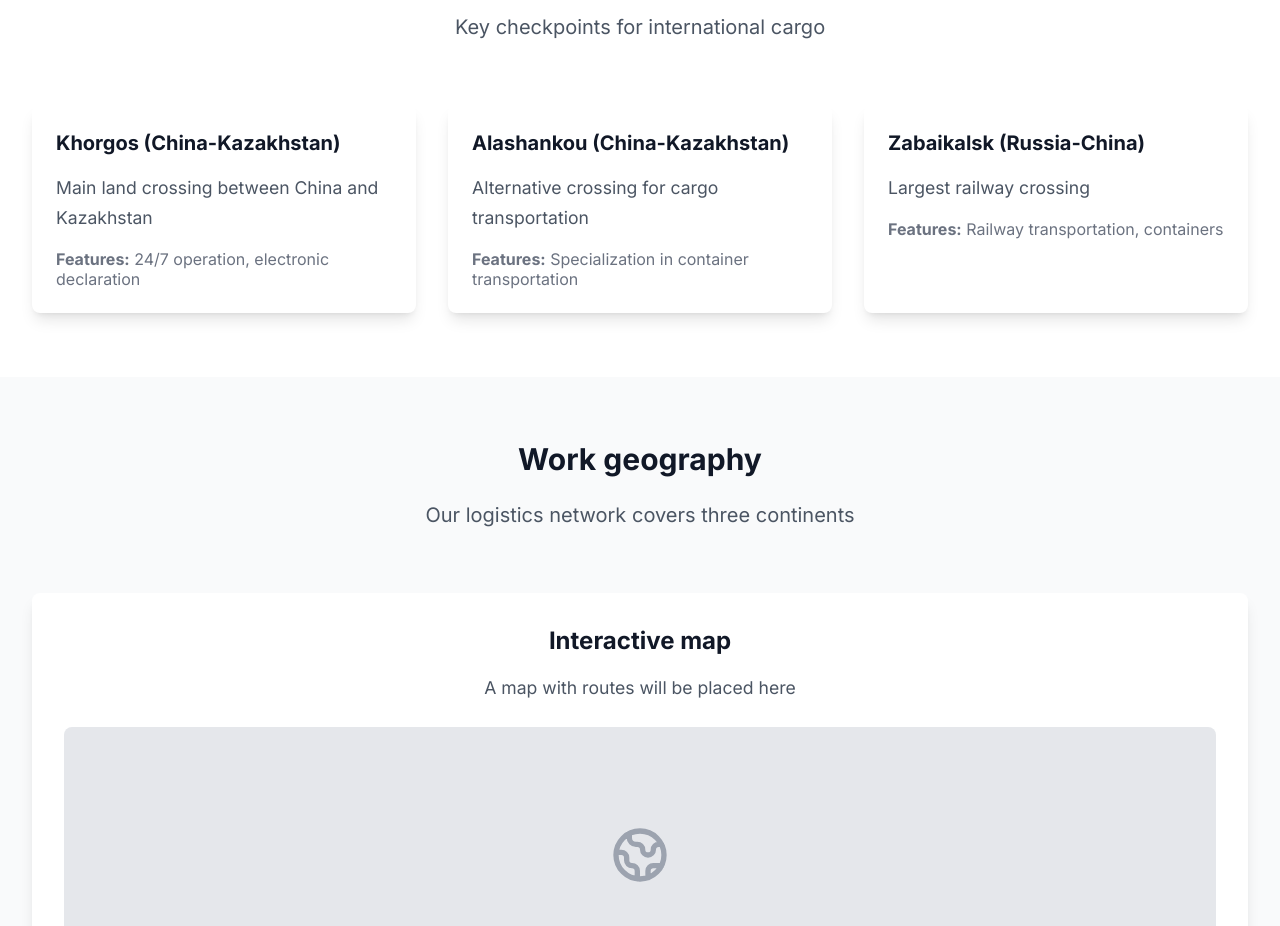
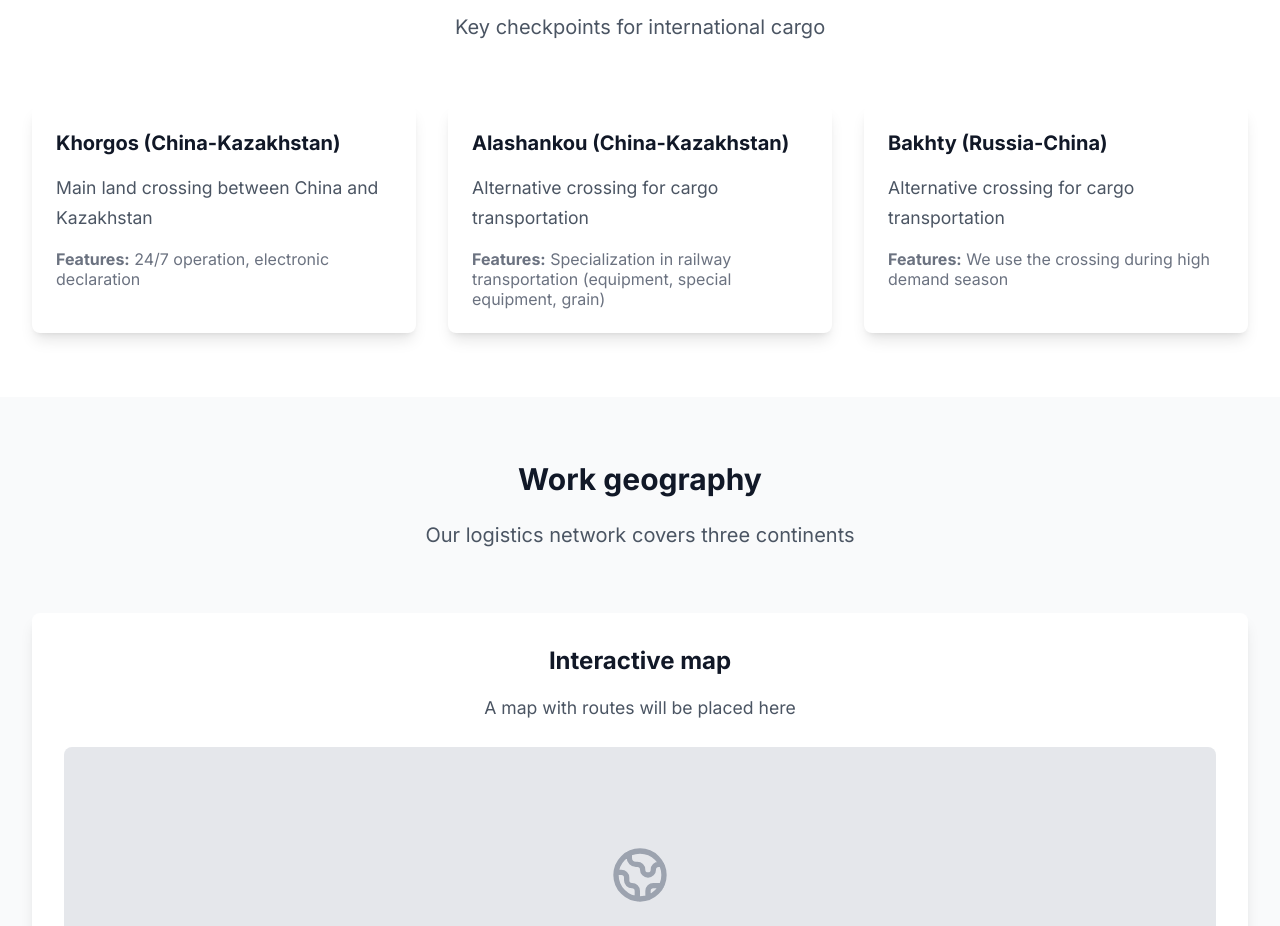
Before and after one commit to Allexndr/veltatrans, a Next.js app: page /en/directions in a window 1280 px wide. Shown: the part 1800-2726 px from the top of the page. Built offline with nearby package versions, Linux system fonts and the light colour scheme.

Commit message:
Обновлены пограничные переходы: Аллашанькоу - специализация на ЖД перевозках, Забайкальск заменен на Бахты

```diff
--- a/messages/en.json
+++ b/messages/en.json
@@ -260,12 +260,12 @@
       "alashankou": {
         "title": "Alashankou (China-Kazakhstan)",
         "description": "Alternative crossing for cargo transportation",
-        "features": "Specialization in container transportation"
+        "features": "Specialization in railway transportation (equipment, special equipment, grain)"
       },
-      "zabaikalsk": {
-        "title": "Zabaikalsk (Russia-China)",
-        "description": "Largest railway crossing",
-        "features": "Railway transportation, containers"
+      "bakhty": {
+        "title": "Bakhty (Russia-China)",
+        "description": "Alternative crossing for cargo transportation",
+        "features": "We use the crossing during high demand season"
       }
     },
     "geography": {
--- a/messages/kz.json
+++ b/messages/kz.json
@@ -281,12 +281,12 @@
       "alashankou": {
         "title": "Алашанькоу (Қытай-Қазақстан)",
         "description": "Жүк тасымалы үшін балама өту",
-        "features": "Контейнерлік тасымалдауға мамандандыру"
+        "features": "Темір жол тасымалдауға мамандандыру (жабдықтар, арнайы техника, дән)"
       },
-      "zabaikalsk": {
-        "title": "Забайкальск (Ресей-Қытай)",
-        "description": "Ресей-Қытай шекарасындағы негізгі темір жол өтуі",
-        "features": "Жоғары өткізу қабілеті, кедендік ресімдеу"
+      "bakhty": {
+        "title": "Бахты (Ресей-Қытай)",
+        "description": "Жүк тасымалы үшін балама өту",
+        "features": "Жоғары сұраныс кезеңінде өтуді пайдаланамыз"
       }
     },
     "geography": {
--- a/messages/ru.json
+++ b/messages/ru.json
@@ -260,12 +260,12 @@
       "alashankou": {
         "title": "Алашанькоу (Китай-Казахстан)",
         "description": "Альтернативный переход для грузовых перевозок",
-        "features": "Специализация на контейнерных перевозках"
+        "features": "Специализация на железнодорожных перевозках (оборудование, спецтехника, зерно)"
       },
-      "zabaikalsk": {
-        "title": "Забайкальск (Россия-Китай)",
-        "description": "Крупнейший железнодорожный переход",
-        "features": "Железнодорожные перевозки, контейнеры"
+      "bakhty": {
+        "title": "Бахты (Россия-Китай)",
+        "description": "Альтернативный переход для грузовых перевозок",
+        "features": "Используем переход в сезон высокого спроса"
       }
     },
     "geography": {
--- a/messages/zh.json
+++ b/messages/zh.json
@@ -281,12 +281,12 @@
       "alashankou": {
         "title": "阿拉山口 (中国-哈萨克斯坦)",
         "description": "货运的替代口岸",
-        "features": "专门从事集装箱运输"
+        "features": "专门从事铁路运输（设备、特种设备、粮食）"
       },
-      "zabaikalsk": {
-        "title": "后贝加尔斯克 (俄罗斯-中国)",
-        "description": "中俄边境主要铁路口岸",
-        "features": "高吞吐量，海关清关"
+      "bakhty": {
+        "title": "巴克图 (俄罗斯-中国)",
+        "description": "货运的替代口岸",
+        "features": "我们在高需求季节使用该口岸"
       }
     },
     "geography": {
--- a/src/app/[locale]/directions/page.tsx
+++ b/src/app/[locale]/directions/page.tsx
@@ -242,10 +242,10 @@ export default function DirectionsPage() {
               </div>
 
               <div className="bg-white rounded-lg shadow-lg p-6">
-                <h3 className="text-xl font-bold text-gray-900 mb-4">{t('borderCrossings.zabaikalsk.title')}</h3>
-                <p className="text-gray-600 mb-4">{t('borderCrossings.zabaikalsk.description')}</p>
+                <h3 className="text-xl font-bold text-gray-900 mb-4">{t('borderCrossings.bakhty.title')}</h3>
+                <p className="text-gray-600 mb-4">{t('borderCrossings.bakhty.description')}</p>
                 <div className="text-sm text-gray-500">
-                  <strong>{t('borderCrossings.features')}</strong> {t('borderCrossings.zabaikalsk.features')}
+                  <strong>{t('borderCrossings.features')}</strong> {t('borderCrossings.bakhty.features')}
                 </div>
               </div>
             </div>
```
